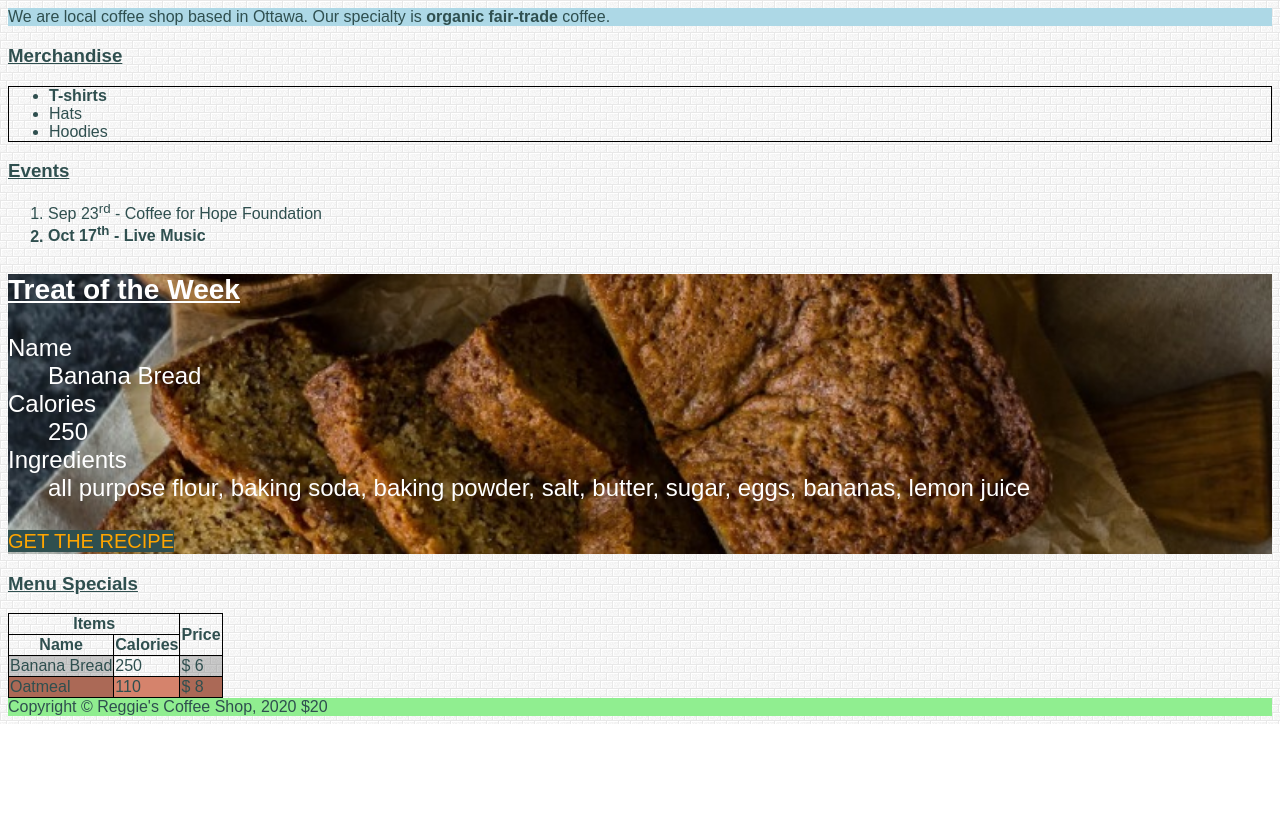
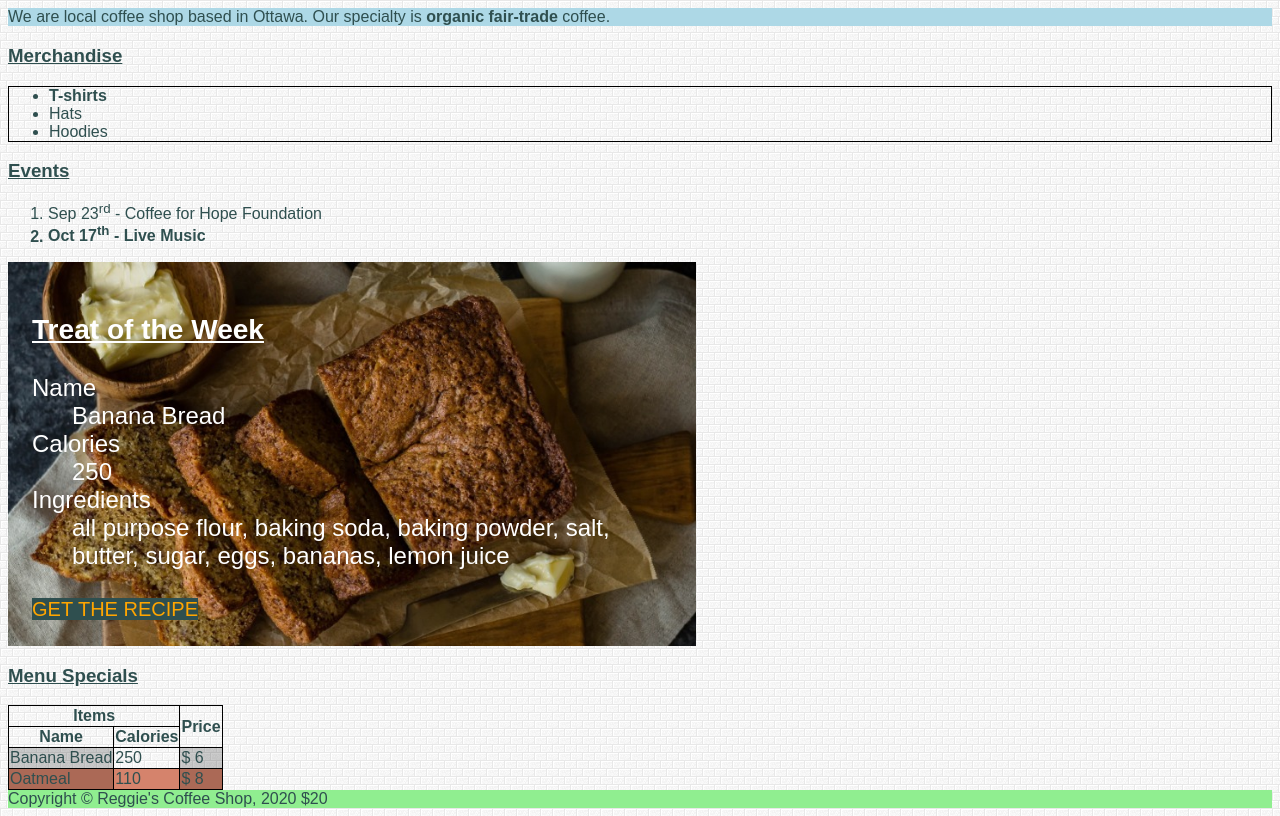
Before and after one commit to abhaysharma/mtm6130-20f-010, a plain HTML site: page week-6/index.html in a window 1280 px wide. Shown: the part 968-1784 px from the top of the page. Before the commit the page ends 1692 px from the top, so only its background shows below. Drawn offline with Linux system fonts and the light colour scheme.

Commit message:
adding css units

```diff
--- a/week-6/css/main.css
+++ b/week-6/css/main.css
@@ -53,7 +53,15 @@ nav ul a {
   background-size: cover;
   /* additional styles to make text visible */
   color: white;
-  font-size: 24px;
+  /* font-size: 24px; */
+  /* updating font-size to rem 1.5 x 16 = 24 */
+  font-size: 1.5rem;
+
+  /* Adding padding to add space between the border and content */
+  padding: 1em;
+  /* 1em = 1 x 24 = 24px */
+  /* Adding width using viewport width unit */
+  width: 50vw;
 }
 
 /* We can add multiple classes to one element */
```
